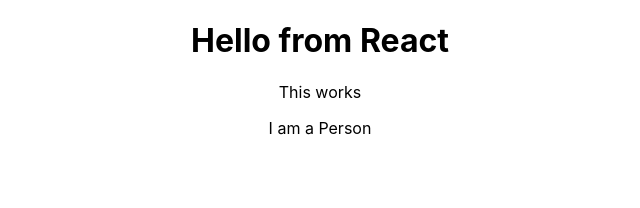
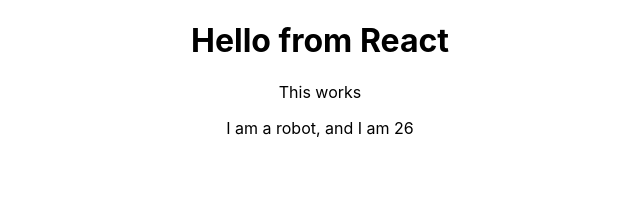
Before and after one commit to hawrot/react, a React (Create React App) app: page / in a window 1280 px wide. Shown: the top 208 px of the page, without its empty margins (320-960 px from the left). Built offline with nearby package versions, Linux system fonts and the light colour scheme.

Commit message:
Using dynamic values

```diff
--- a/src/Person/Person.js
+++ b/src/Person/Person.js
@@ -1,7 +1,7 @@
 import React from "react";
 
 const person = () => {
-    return <p>I am a Person</p>
+    return <p>I am a robot, and I am {Math.floor(Math.random()*30)}</p>
 };
 
 export default person;
```
